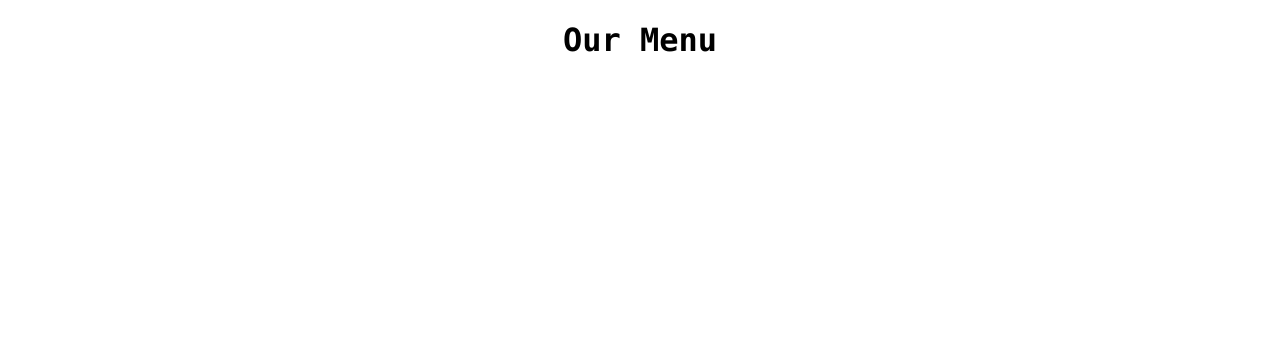
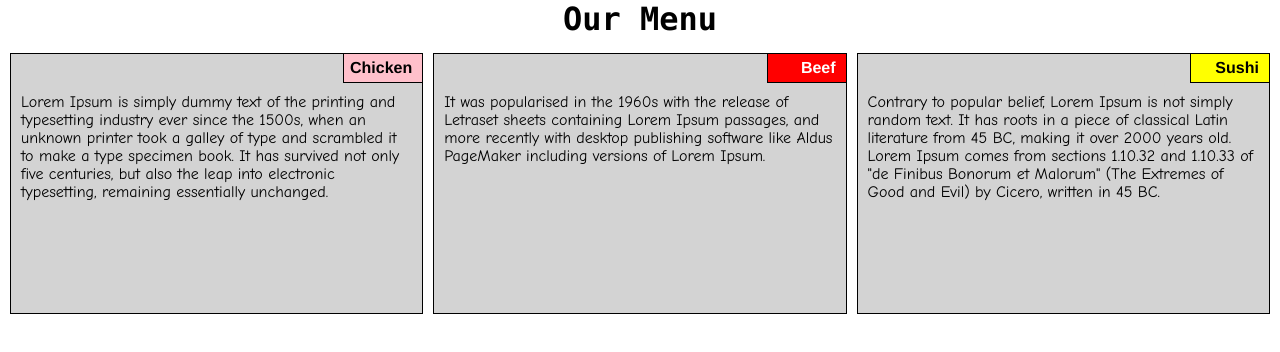
Before and after one commit to sthalore/Coursera-html-css-javascript-for-web-developers, a plain HTML site: page module2-assignment/index.html in a window 1280 px wide. Drawn offline with Linux system fonts and the light colour scheme.

Commit message:
Completed module 2 assignment

```diff
--- a/module2-assignment/css/styles.css
+++ b/module2-assignment/css/styles.css
@@ -1,8 +1,87 @@
 * {
 	box-sizing: border-box;
+	margin: 0px;
+	padding: 0px;
 }
 
-h1 {
+.title {
 	text-align: center;
+	margin-bottom: 15px;
 	font-family: "Lucida Console", Monaco, monospace
 }
+
+.container {
+	width: 100%;
+	height: auto;
+	overflow: auto;
+	padding-right: 10px;
+}
+
+.menuItem {
+	height: auto;
+	border: 1px solid black;
+	background-color: #D3D3D3;
+}
+
+.itemTitle {
+	float: right;
+	height: auto;
+	width: 80px;
+	padding: 5px;
+	padding-right: 10px;
+	margin-top: -1px;
+	margin-right: -1px;
+	border: 1px solid black;
+	text-align: right;
+	font-family: Helvetica;
+	font-weight: bold;
+}
+
+.itemDescription {
+	clear: both;
+	padding: 10px;
+	font-family: "Comic Sans MS", cursive, sans-serif;
+}
+
+@media (min-width: 992px) {
+	.col-lg-3 {
+		float: left;
+		width: 33.33%;
+		padding-left: 10px;
+		padding-bottom: 10px;
+	}
+
+	.itemDescription {
+		height: 230px;
+	}
+}
+
+@media (min-width: 768px) and (max-width: 991px) {
+	.col-md-3, .col-md-1 {
+		float: left;
+		padding-left: 10px;
+		padding-bottom: 10px;
+	}
+	.col-md-3 {
+		width: 50%;
+	}
+	.col-md-1 {
+		width: 100%;
+	}
+	.itemDescription {
+		height: 180px;
+	}
+}
+
+@media (max-width: 767px) {
+	.col-sm-1 {
+		float: left;
+		width: 100%;
+		padding-left: 10px;
+		padding-bottom: 10px;
+	}
+	.itemDescription {
+		height: auto;
+		min-height: 130px;
+	}
+}
--- a/module2-assignment/index.html
+++ b/module2-assignment/index.html
@@ -7,6 +7,38 @@
 	<title>Coursera HTML-CSS-JavaScript Course Module 2 Assignment</title>
 </head>
 <body>
-    <h1>Our Menu</h1>
+    <h1 class="title">Our Menu</h1>
+    <div class="container">
+    	<div class="col-lg-3 col-md-3 col-sm-1">
+            <div class="menuItem">
+                <p class="itemTitle" style="background-color: pink">Chicken</p>
+                <p class="itemDescription">
+                    Lorem Ipsum is simply dummy text of the printing and typesetting industry ever since the 1500s,
+                    when an unknown printer took a galley of type and scrambled it to make a type specimen book.
+                    It has survived not only five centuries, but also the leap into electronic typesetting,
+                    remaining essentially unchanged.
+                </p>
+            </div>
+        </div>
+    	<div class="col-lg-3 col-md-3 col-sm-1">
+            <div class="menuItem">
+                <p class="itemTitle" style="background-color: red; color: white">Beef</p>
+                <p class="itemDescription">
+                    It was popularised in the 1960s with the release of Letraset sheets containing Lorem Ipsum passages,
+                    and more recently with desktop publishing software like Aldus PageMaker including versions of Lorem Ipsum.
+                </p>
+            </div>
+        </div>
+    	<div class="col-lg-3 col-md-1 col-sm-1">
+            <div class="menuItem">
+                <p class="itemTitle" style="background-color: yellow">Sushi</p>
+                <p class="itemDescription">
+                    Contrary to popular belief, Lorem Ipsum is not simply random text. It has roots in a piece of classical
+                    Latin literature from 45 BC, making it over 2000 years old. Lorem Ipsum comes from sections 1.10.32 and
+                    1.10.33 of "de Finibus Bonorum et Malorum" (The Extremes of Good and Evil) by Cicero, written in 45 BC.
+                </p>
+            </div>
+        </div>
+    </div>
 </body>
 </html>
```
